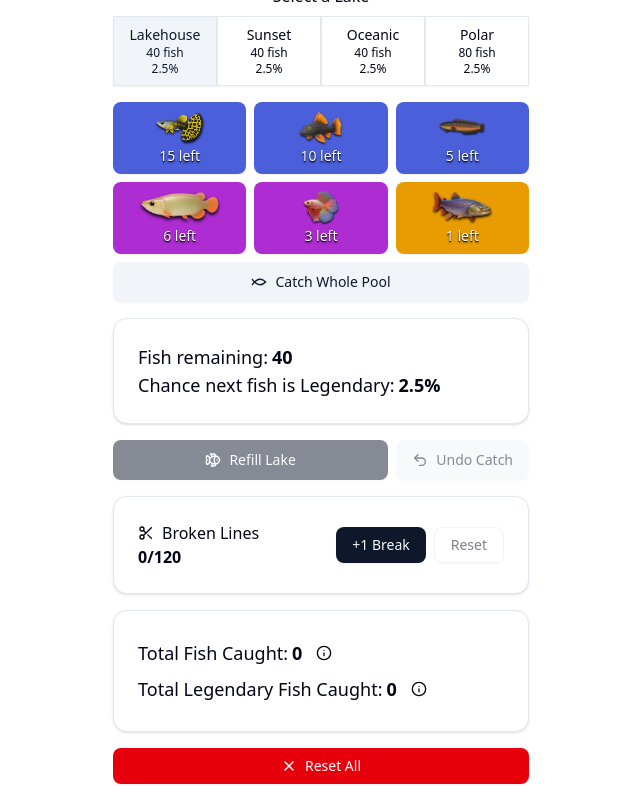
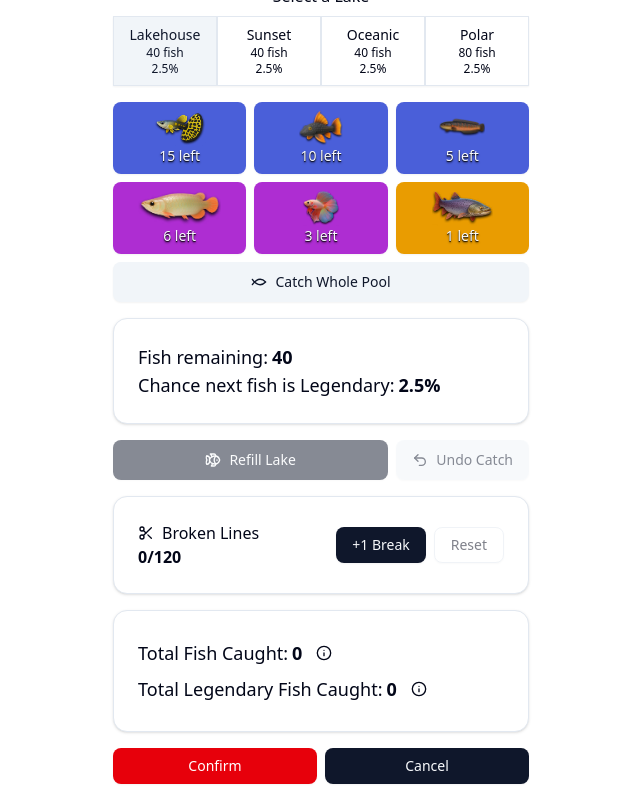
Before and after one commit to ksun4176/archero2-fish-companion, a Next.js app: page /archero2-fish-companion/ in a window 1280 px wide. Both pictures are taken after a click on the button "Reset All". Shown: the part 104-904 px from the top of the page, without its empty margins (319-959 px from the left). Built offline with nearby package versions, Linux system fonts and the light colour scheme.

Commit message:
add confirmation for reset all

```diff
--- a/app/page.tsx
+++ b/app/page.tsx
@@ -97,6 +97,7 @@ export default function Home() {
     [Lake.POLAR]: { fishCounts: getBlankCounts() },
   });
   const [showInfo, setShowInfo] = useState(false);
+  const [confirmReset, setConfirmReset] = useState(false);
 
   // Load state from localStorage on mount
   useEffect(() => {
@@ -321,6 +322,7 @@ export default function Home() {
     });
     setTotalData(resetTotalData);
     resetThreads();
+    setConfirmReset(false);
   };
 
   return (
@@ -519,9 +521,26 @@ export default function Home() {
           </div>
         </CardContent>
       </Card>
-
+      {confirmReset
+        ? <div className='flex gap-2'>
             <Button
               onClick={resetAll}
+              variant="destructive"
+              className='flex-1'
+              aria-label='Confirm reset'
+            >
+              Confirm
+            </Button>
+            <Button
+              onClick={() => setConfirmReset(false)}
+              className='flex-1'
+              aria-label='Cancel reset'
+            >
+              Cancel
+            </Button>
+          </div>
+        : <Button
+            onClick={() => setConfirmReset(true)}
             variant="destructive"
             className='w-full'
             aria-label="Reset all data"
@@ -529,6 +548,7 @@ export default function Home() {
             <X size={14} />
             Reset All
           </Button>
+      }
     </div>
   );
 };
```
Lines whose indentation alone changed are shown as unchanged.
